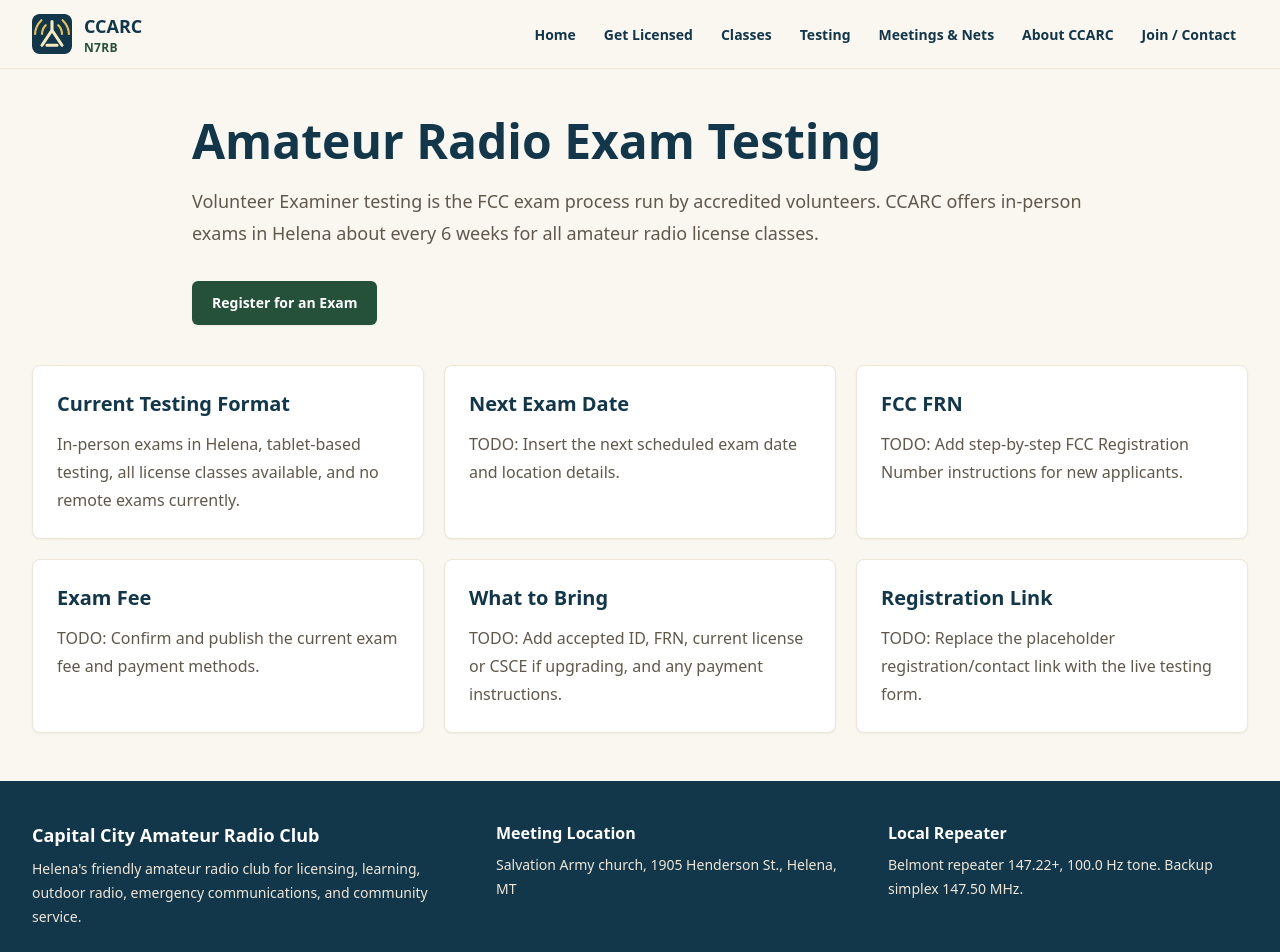
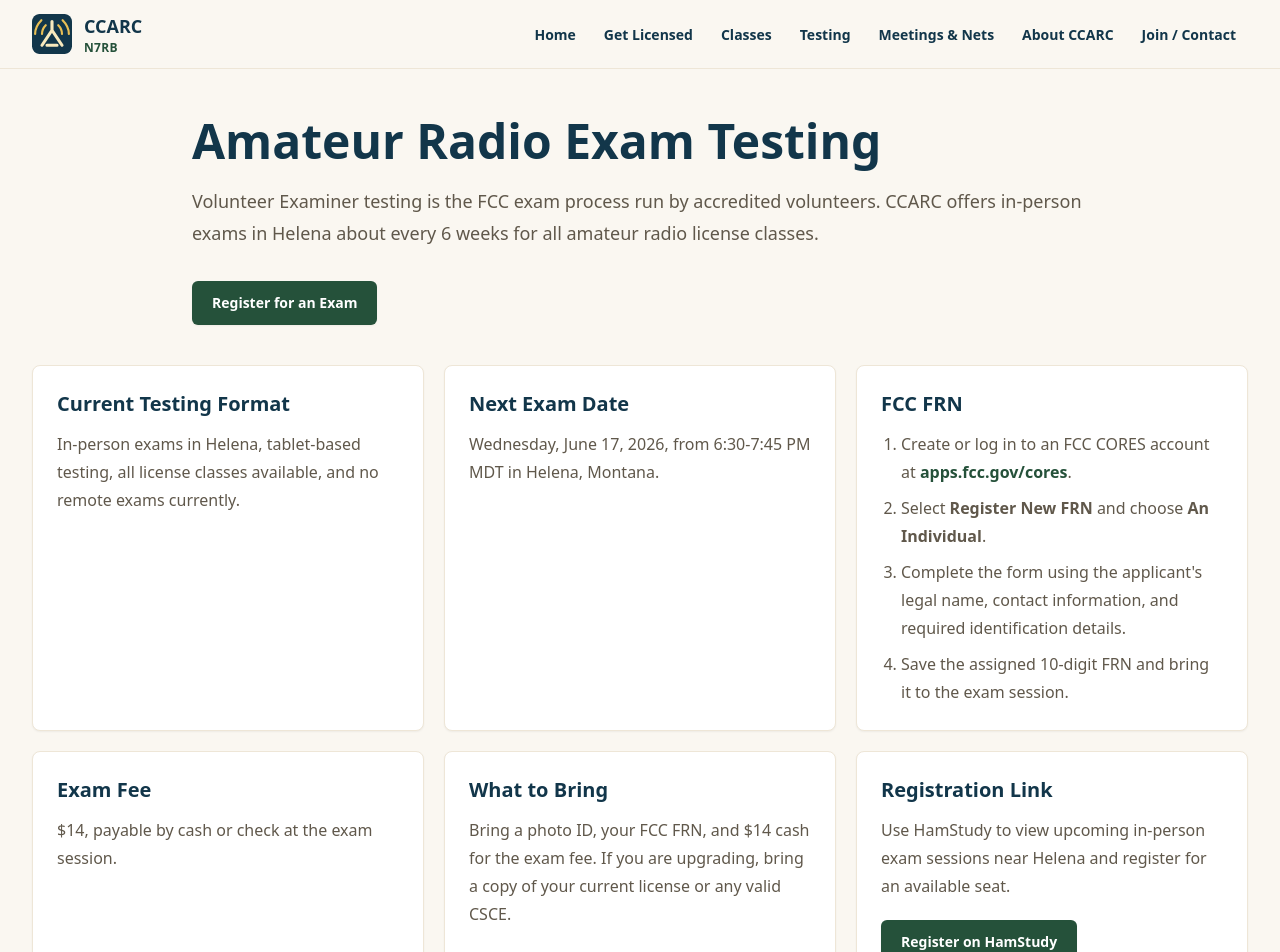
Before and after one commit to membership-ccarc/n7rb, a Next.js app: page /testing in a window 1280 px wide. Shown: the top 952 px of the page. Built offline with nearby package versions, Linux system fonts and the light colour scheme.

Commit message:
updates to the /testing page

```diff
--- a/app/page.tsx
+++ b/app/page.tsx
@@ -136,7 +136,7 @@ export default function Home() {
             </p>
             <div className="mt-6 flex flex-col gap-3 sm:flex-row">
               <ButtonLink href="/testing">View Testing Information</ButtonLink>
-              <ButtonLink href={LINKS.TESTING_REGISTRATION_URL} variant="light">Registration/contact placeholder</ButtonLink>
+              <ButtonLink href={LINKS.TESTING_REGISTRATION_URL} variant="light">Register on HamStudy</ButtonLink>
             </div>
           </div>
           <div className="rounded-lg bg-stonewarm-50 p-6">
--- a/app/testing/page.tsx
+++ b/app/testing/page.tsx
@@ -24,19 +24,27 @@ export default function TestingPage() {
           <p>In-person exams in Helena, tablet-based testing, all license classes available, and no remote exams currently.</p>
         </InfoCard>
         <InfoCard title="Next Exam Date">
-          <p>TODO: Insert the next scheduled exam date and location details.</p>
+          <p>Wednesday, June 17, 2026, from 6:30-7:45 PM MDT in Helena, Montana.</p>
         </InfoCard>
         <InfoCard title="FCC FRN">
-          <p>TODO: Add step-by-step FCC Registration Number instructions for new applicants.</p>
+          <ol className="list-decimal space-y-2 pl-5">
+            <li>Create or log in to an FCC CORES account at <a className="font-bold text-pine-700 underline-offset-4 hover:underline focus-visible:outline focus-visible:outline-2 focus-visible:outline-offset-4" href="https://apps.fcc.gov/cores/" target="_blank" rel="noopener noreferrer">apps.fcc.gov/cores</a>.</li>
+            <li>Select <span className="font-bold">Register New FRN</span> and choose <span className="font-bold">An Individual</span>.</li>
+            <li>Complete the form using the applicant&apos;s legal name, contact information, and required identification details.</li>
+            <li>Save the assigned 10-digit FRN and bring it to the exam session.</li>
+          </ol>
         </InfoCard>
         <InfoCard title="Exam Fee">
-          <p>TODO: Confirm and publish the current exam fee and payment methods.</p>
+          <p>$14, payable by cash or check at the exam session.</p>
         </InfoCard>
         <InfoCard title="What to Bring">
-          <p>TODO: Add accepted ID, FRN, current license or CSCE if upgrading, and any payment instructions.</p>
+          <p>Bring a photo ID, your FCC FRN, and $14 cash for the exam fee. If you are upgrading, bring a copy of your current license or any valid CSCE.</p>
         </InfoCard>
         <InfoCard title="Registration Link">
-          <p>TODO: Replace the placeholder registration/contact link with the live testing form.</p>
+          <p>Use HamStudy to view upcoming in-person exam sessions near Helena and register for an available seat.</p>
+          <div className="mt-5">
+            <ButtonLink href={LINKS.TESTING_REGISTRATION_URL}>Register on HamStudy</ButtonLink>
+          </div>
         </InfoCard>
       </div>
     </section>
--- a/lib/site-data.ts
+++ b/lib/site-data.ts
@@ -11,7 +11,7 @@ export const SITE = {
 
 // TODO: Replace these placeholder constants with live CCARC URLs and contact details.
 export const CLASS_SIGNUP_URL = "/classes#class-signup";
-export const TESTING_REGISTRATION_URL = "#testing-registration";
+export const TESTING_REGISTRATION_URL = "https://hamstudy.org/sessions/59601/inperson";
 export const MEMBERSHIP_FORM_URL = "/join-contact/membership-application";
 export const ONLINE_MEETING_URL = "https://meet.google.com/zfs-ctwp-bax";
 export const CONTACT_EMAIL = "mailto:CONTACT_EMAIL";
```
